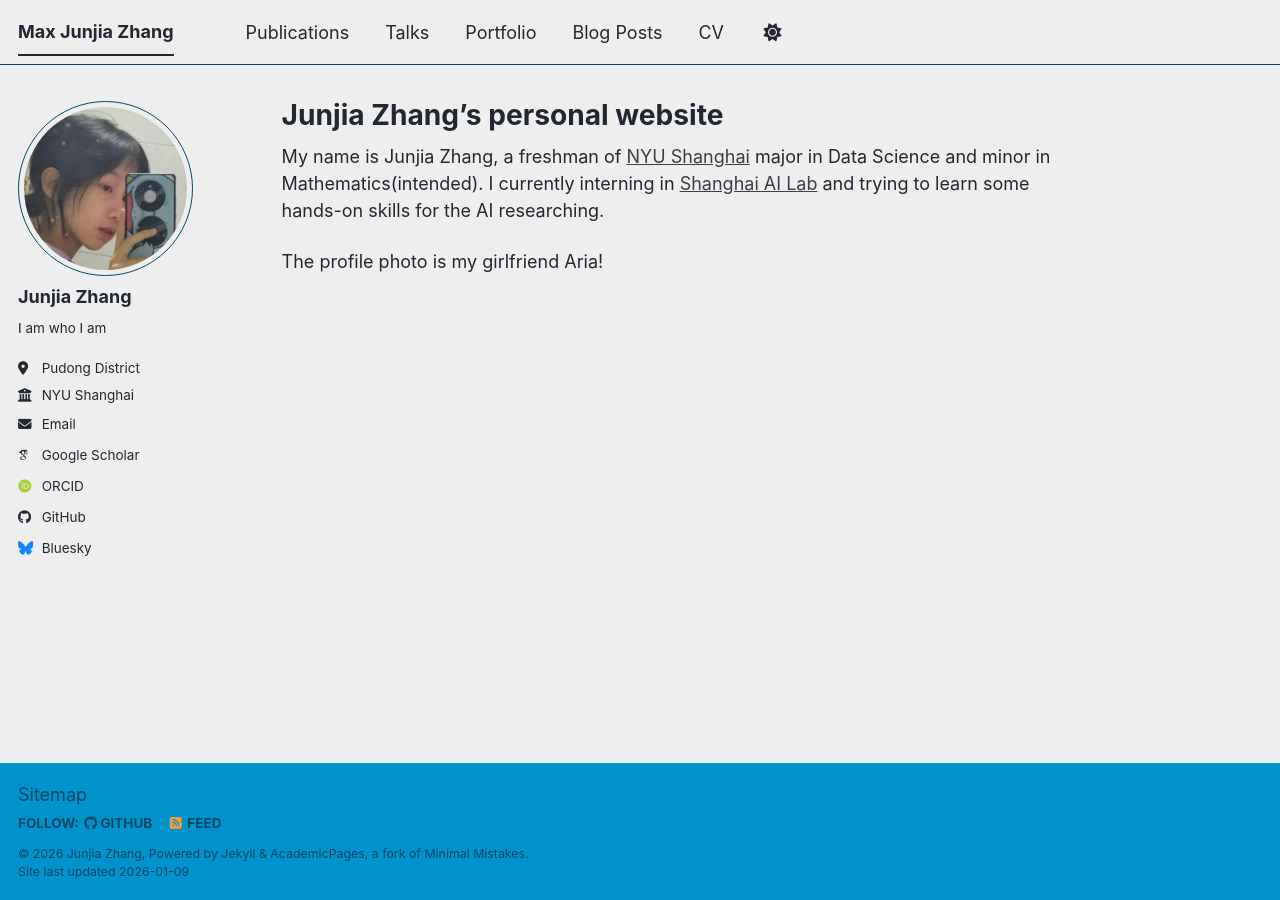
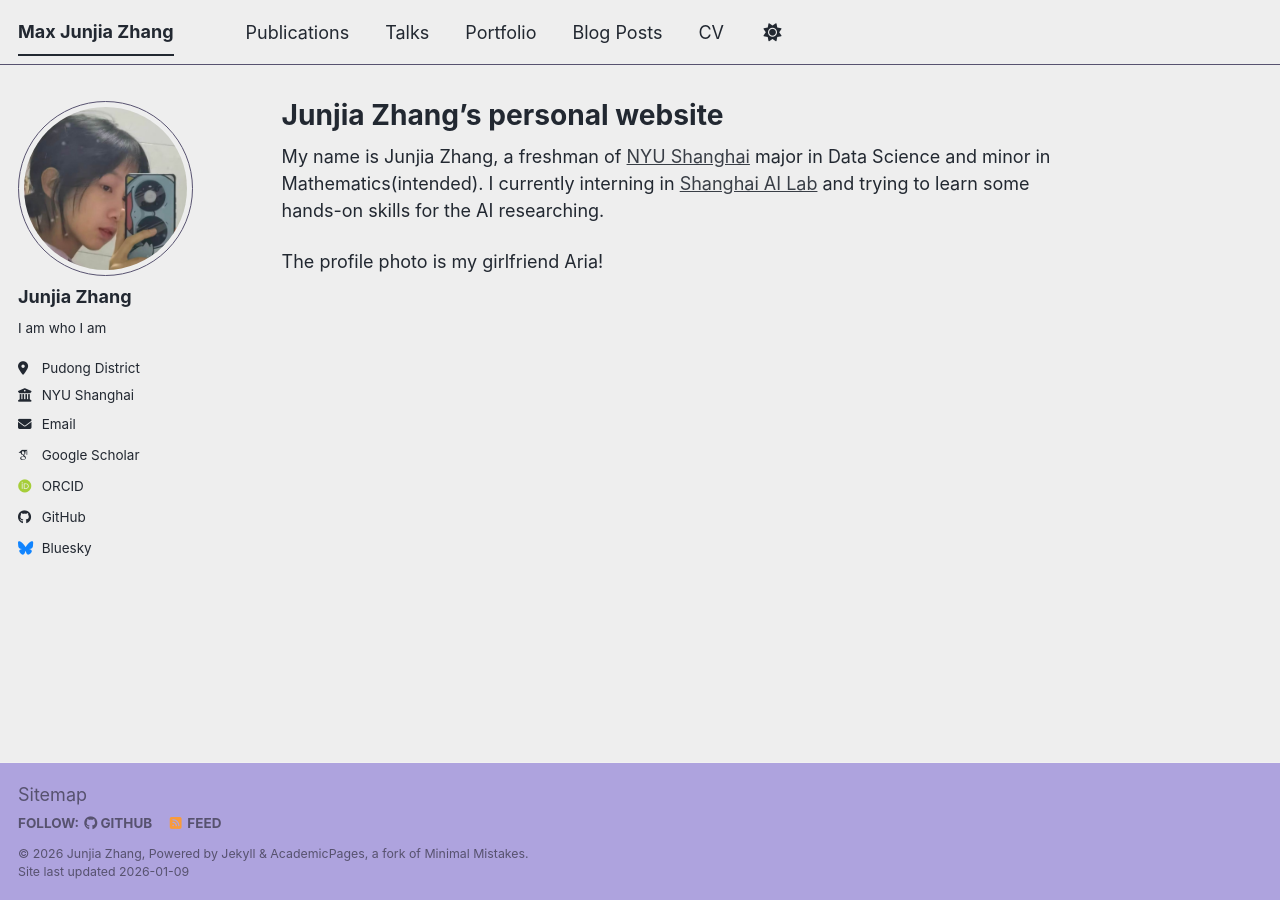
Before and after one commit to JunjiaZhangMax/junjiazhangmax.github.io, a Jekyll site: the page built from _pages/about.md, in a window 1280 px wide. Built offline with Jekyll 4.4.1, drawn with Linux system fonts in a browser that asks for light colours; some web fonts are replaced; a script bundle is joined from its source files by our own code; library files that are not in the unit come from our copies.

Commit message:
Update _air_light.scss

```diff
--- a/_sass/theme/_air_light.scss
+++ b/_sass/theme/_air_light.scss
@@ -3,7 +3,7 @@
     ========================================================================== */
 
 /* Color codes used for the theme */
-$primary-color : #0092ca;
+$primary-color : #aea3de;
 $dark-primary-color : mix(#000, $primary-color, 40%);
 $darker-primary-color : mix(#000, $primary-color, 60%);
 $light-primary-color : mix(#000, $primary-color, 50%);
@@ -19,7 +19,7 @@
 
 /* Color codes used for the site */
 $danger-color : #ee5f5b;
-$info-color : #2f7f93;
+$info-color : #896fb2;
 $notice-color : #7a8288;
 $success-color : #62c462;
 $warning-color : #f89406;
```
